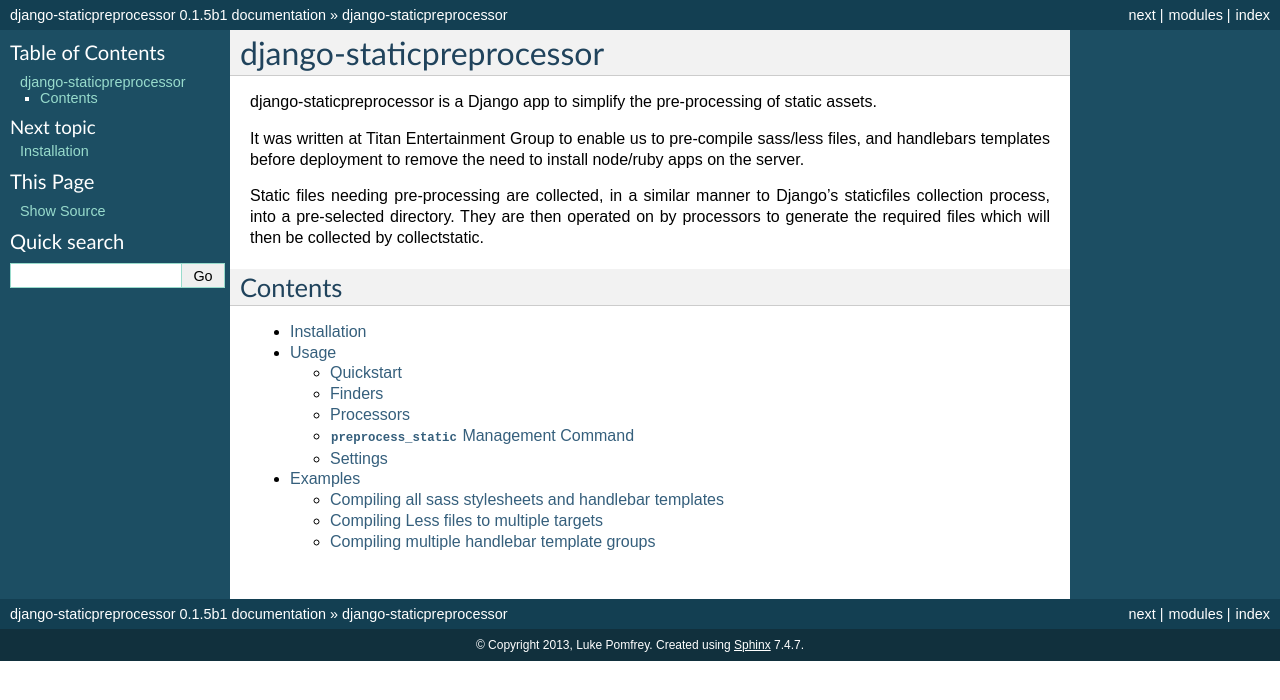
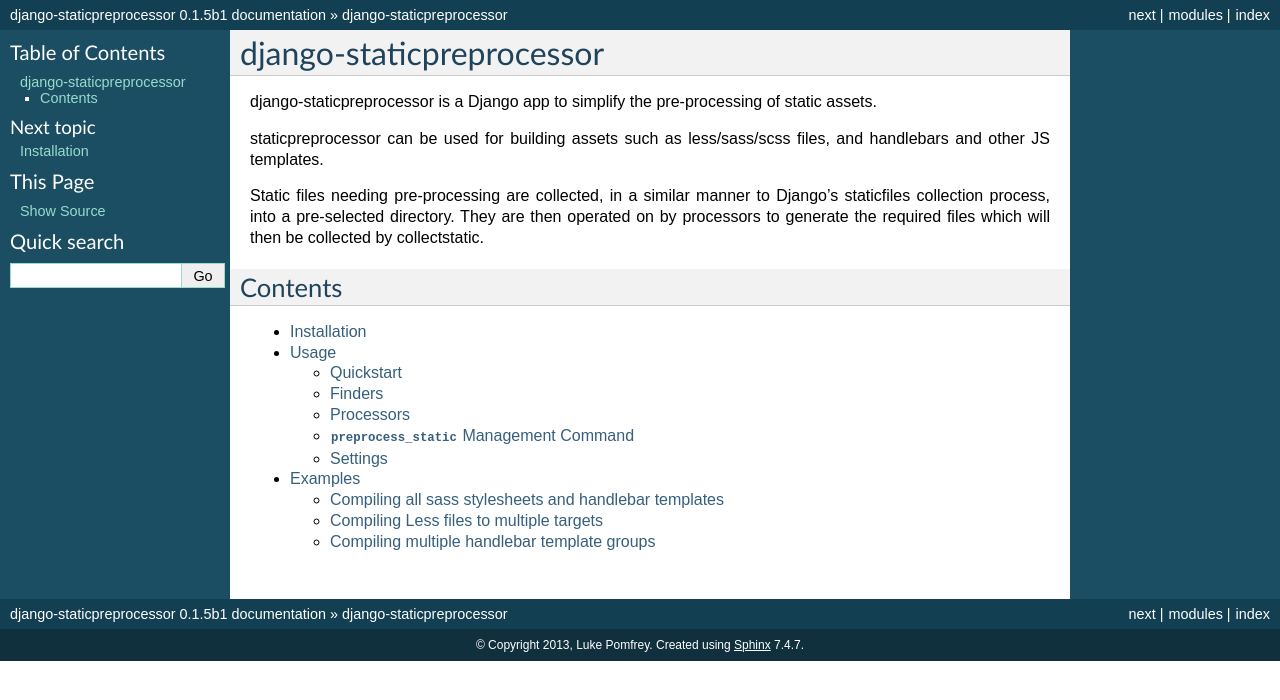
Before and after one commit to lpomfrey/django-staticpreprocessor, a Sphinx documentation site: the page built from docs/index.rst, in a window 1280 px wide. Shown: the top 700 px of the page. Built offline with Sphinx 7.4.7, drawn with Linux system fonts in a browser that asks for light colours; formulas are drawn with MathJax 3.

Commit message:
Update docs

```diff
--- a/docs/index.rst
+++ b/docs/index.rst
@@ -9,9 +9,8 @@
 django-staticpreprocessor is a Django app to simplify the pre-processing of
 static assets.
 
-It was written at Titan Entertainment Group to enable us to pre-compile
-sass/less files, and handlebars templates before deployment to remove the need
-to install node/ruby apps on the server.
+staticpreprocessor can be used for building assets such as less/sass/scss
+files, and handlebars and other JS templates.
 
 Static files needing pre-processing are collected, in a similar manner to
 Django's staticfiles collection process, into a pre-selected directory. They
```
